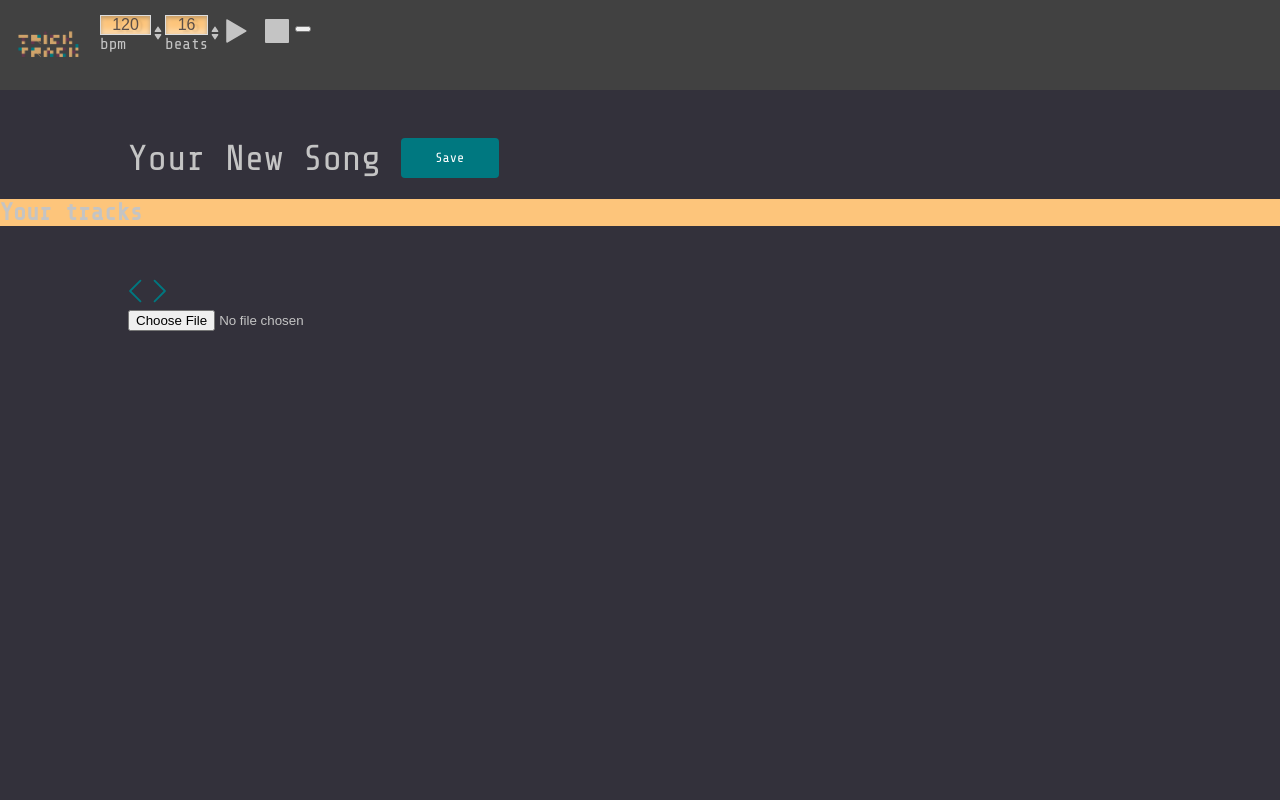
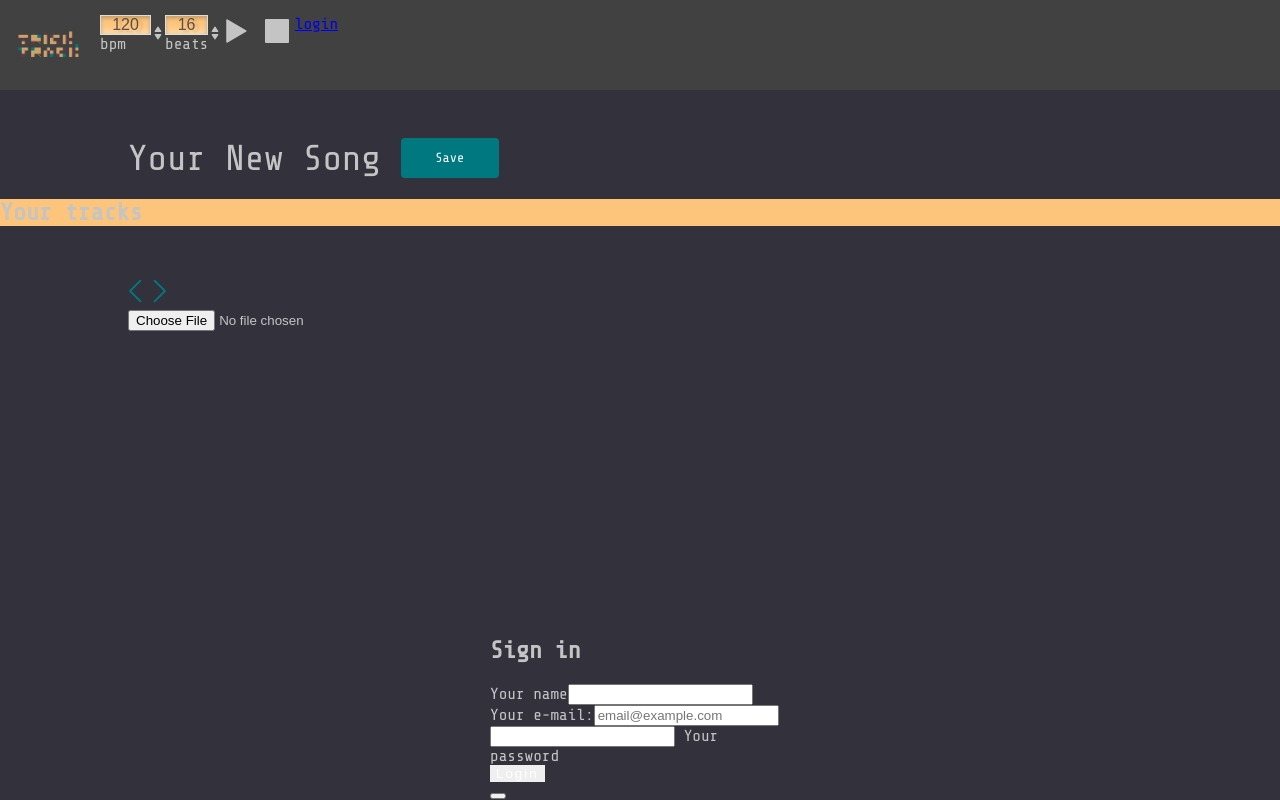
Before and after one commit to Trick-Track/trick-track, a Django app: page / in a window 1280 px wide. Run offline with Django 3.2, Linux system fonts and the light colour scheme; style sheets or scripts are compiled from the project's sources; parts of the project's set-up code (start-up, migrations or seed data) failed here and were passed over.

Commit message:
begin user authorisation

```diff
--- a/daw/templates/daw/index.html
+++ b/daw/templates/daw/index.html
@@ -49,13 +49,17 @@
             </div>
           </div>
           <div class="player">
-            <button type="button" class="player__button player__button--play" id="play"><svg width="32" height="32"><use xlink:href="#play-button"></use></svg></button>
-            <button type="button" class="player__button player__button--stop" id="stop"><svg width="32" height="32"><use xlink:href="#stop-button"></use></svg></button>
+            <button type="button" class="player__button player__button--play" id="play" aria-label="play track"><svg width="32" height="32"><use xlink:href="#play-button"></use></svg></button>
+            <button type="button" class="player__button player__button--stop" id="stop"><svg width="32" height="32" aria-label="stop track"><use xlink:href="#stop-button"></use></svg></button>
           </div>
 
 <!-- User section -->
-          <div class="User">
-            <button type="button" class="user__button user__button--logout" id="logout" value="logout"></button>
+          <div class="app__user">
+            <a class="app__user-link" href="/accounts/login"> login
+            </a>
+
+
+            <!-- <button type="button" class="user__button user__button--logout" id="logout" value="logout"></button>  -->
           </div>
         </div>
 
@@ -132,10 +136,34 @@
   <template id="error">
     <div class="error">
       <p class="error__message">Sorry, your project has not been saved</p>
-      <button type="button " class="error__button">x</button>
+      <button type="button" class="error__button button-close" aria-label="Close">x</button>
     </div>
   </template>
 
 
+
+
+  <section class="modal-user modal">
+    <div class="modal-user__content">
+      <h2 class="modal-user__heading">Sign in</h2>
+
+      <form class="modal-user__form user-form" method="post" action="">
+        <div class="user-fields">
+          <label for="user-name">Your name<input class="form-name" type="text" id="user-name" name="user" placeholder="" required></label>
+          <label for="user-email">Your e-mail:<input class="form-email" id="user-email" type="email" name="user" placeholder="email@example.com" required></label>
+          <input type="password" id="user-password" class="form-password">
+          <label data-error="wrong" data-success="right" for="user-password">Your password</label>
+        </div>
+
+        <div class="modal-button-block">
+          <input class="button user-button" type="submit" value="Login">
+        </div>
+
+      </form>
+      <button class="modal-close" type="button button-close" aria-label="Close"></button>
+    </div>
+  </section>
+
+
   </body>
   </html>
--- a/frontend/source/js/matrix.js
+++ b/frontend/source/js/matrix.js
@@ -126,7 +126,7 @@ const addButtonCellHandler = (cellsElements, lanes) => {
 
 
 
-// const deleteLane = (lanes) => {
+// const addNewLane = (lanes) => {
 
 //   const before = lanes.slice(0, i);
 //   const after = lanes.slice(i, i + 1);
--- a/frontend/source/js/server.js
+++ b/frontend/source/js/server.js
@@ -1,6 +1,6 @@
 import {showError} from './messages.js';
 
-const BASE_URL = '/projects';
+const BASE_URL = '/projects/';
 
 const checkStatusRequest = (response) => {
     if (response.ok) {
--- a/frontend/source/sass/blocks/button.scss
+++ b/frontend/source/sass/blocks/button.scss
@@ -7,3 +7,11 @@
     text-decoration: none;
     box-sizing: border-box;
 }
+
+.button-close {
+    @include button-reset;
+    font-family: 'Arial';
+    cursor: pointer;
+    font-size: 30px;
+    color: $close-red;
+}
--- a/frontend/source/sass/blocks/messages.scss
+++ b/frontend/source/sass/blocks/messages.scss
@@ -1,6 +1,7 @@
 .success__message,
 .error__message {
   position: relative;
+  margin: 0 auto;
 
   color: $grey;
   font-size: 30px;
--- /dev/null
+++ b/frontend/source/sass/blocks/modal.scss
@@ -0,0 +1,11 @@
+.modal {
+  // position: fixed;
+   top: 120px;
+   margin: 0 auto;
+
+}
+
+.modal-user__content {
+    width: 300px;
+    height: auto;
+}
--- a/frontend/source/sass/global/variables.scss
+++ b/frontend/source/sass/global/variables.scss
@@ -11,3 +11,4 @@ $red-wine: rgba(98, 55, 78, 0.73);
 $aquamarine: #007880;
 $sandy: #FDC57B;
 $grey: #c4c4c4;
+$close-red: #dc143c;
--- a/frontend/source/sass/style.sass
+++ b/frontend/source/sass/style.sass
@@ -11,3 +11,4 @@
 @import './blocks/project.scss'
 @import './blocks/messages.scss'
 @import './blocks/article.scss'
+@import './blocks/modal.scss'
```
Also changed, not shown: frontend/source/js/upload..js (renamed from frontend/source/js/add.js, +5 -2 lines).
